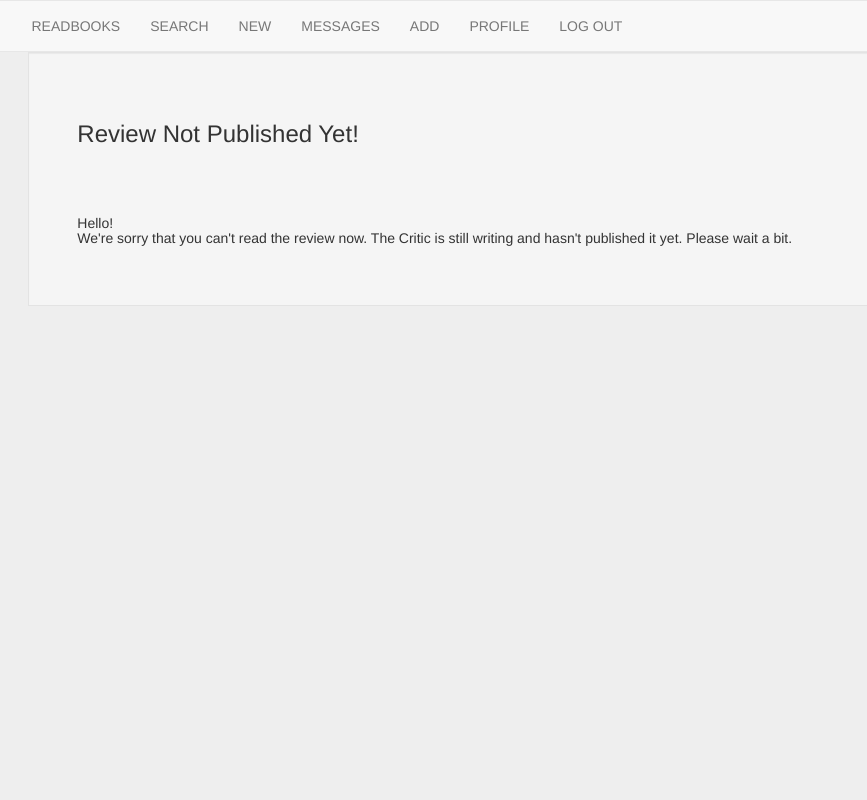
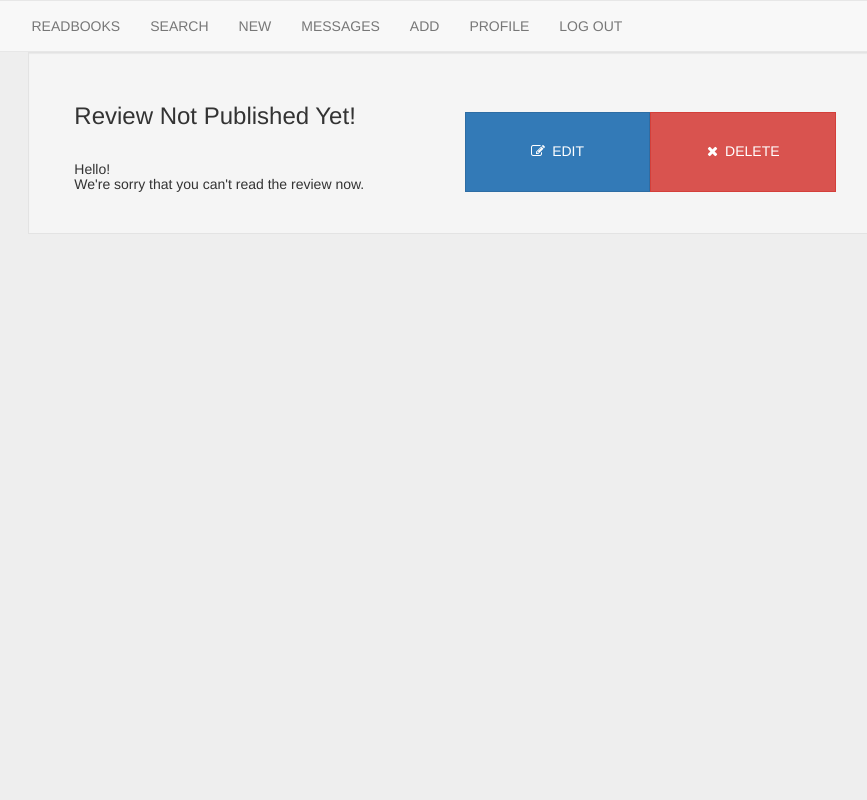
Before and after one commit to bluescorpx93/django-readbooks, a Django app: page /readbooks/review/2/ in a window 1280 px wide. Shown: the whole page, without its empty margins (106-973 px from the left). Run offline with Django 3.2, Linux system fonts and the light colour scheme; a user stored in the database is signed in; data comes from the database, SQL or seed files in the repository; both versions use the stored data as it was after the commit; parts of the project's set-up code (start-up, migrations or seed data) failed here and were passed over; some libraries are stand-ins or nearby versions.

Commit message:
review_owner added to both draft + published reviews

```diff
--- a/mysite/readbooks/views.py
+++ b/mysite/readbooks/views.py
@@ -116,13 +116,13 @@ def isLoggedUserReviewWriter(request, review_id):
 
 
 @login_required
-def show_review_by_id(request, review_id):
+def show_review_by_id(request, review_id, message=None):
 	try:
 		review_obj= models.Review.objects.get(id=int(review_id))
 		review_owner = isLoggedUserReviewWriter(request, review_id)
 	except ObjectDoesNotExist:
 		return render(request, 'default404.html')
-	return render(request, 'book_review.html', {'review_obj': review_obj, 'review_owner': review_owner})
+	return render(request, 'book_review.html', {'review_obj': review_obj, 'review_owner': review_owner, 'success': message})
 
 @login_required
 def show_group_by_id(request, group_id):
@@ -230,7 +230,7 @@ def register(request):
 
 @login_required
 def add_bf(request):
-	return render (request, 'add_book_bf.html', {'all_authors': models.Author.objects.all(), 'all_authors_count': models.Author.objects.all().count(), 'all_genres': models.Genre.objects.all(), 'all_genre_count': models.Genre.objects.all().count(), 'all_publishers': models.Publisher.objects.all(),	'all_publishers_count': models.Publisher.objects.all().count(), 'all_books_count': models.Book.objects.all().count(),'user_type':readerOrCritic(request.user.id)})
+	return render (request, 'add_bf.html', {'all_authors': models.Author.objects.all(), 'all_authors_count': models.Author.objects.all().count(), 'all_genres': models.Genre.objects.all(), 'all_genre_count': models.Genre.objects.all().count(), 'all_publishers': models.Publisher.objects.all(),	'all_publishers_count': models.Publisher.objects.all().count(), 'all_books_count': models.Book.objects.all().count(),'user_type':readerOrCritic(request.user.id)})
 
 @login_required
 def add_book_bf(request):
@@ -271,11 +271,15 @@ def add_review_bf(request):
 		newreview.save()
 		return list_recent_models(request, "New Review Added!")
 
-
 @login_required
 def edit_review(request):
 	review_to_edit = models.Review.objects.get(id=request.POST['review_id'])
 	review_to_edit.heading = request.POST['review_heading']
+	review_to_edit.status = request.POST['status']
 	review_to_edit.review = request.POST['review']
 	review_to_edit.save()
-	return HttpResponseRedirect ('/readbooks/new/')
+	return show_review_by_id(request, request.POST['review_id'], "Review Updated!")
+
+@login_required
+def add_publisher(request):
+	pass
--- a/mysite/templates/book_review.html
+++ b/mysite/templates/book_review.html
@@ -12,6 +12,84 @@
 </style>
 
 <div class='col-md-10 col-md-offset-1 '>
+{% if success %}
+	<div class='col-md-12'>
+		<div class="alert alert-success alert-dismissible" role="alert">
+			<button type="button" class="close" data-dismiss="alert" aria-label="Close"> <span aria-hidden="true">&times;</span> </button>
+				<strong>Hey!</strong> {{ success }}
+		</div>
+	</div>
+{% endif %}
+
+{% if review_obj.status != 'Published' %}
+<div class="col-md-10 col-md-offset-1 well bordrad-zero">
+	<div class='col-md-6'>
+		<h3 style="padding: 3%;"> Review Not Published Yet! </h3>
+		 <h5 style="padding: 3%;"> Hello! <br />We're sorry that you can't read the review now. </h5>
+	</div>
+	<div class='col-md-6' style='padding-top:5%;'>
+		{% if review_owner %}
+			<div class='col-md-6 pad-zero' >
+				<button type="button" class="btn btn-block btn-primary btnsize2" id="review_edit_btn" data-toggle="modal" data-target="#editReview"> <h5> <i class="fa fa-pencil-square-o iconspace"></i> Edit </h5> </button>
+			</div>
+			<div class='col-md-6 pad-zero' >
+				<button type="button" class="btn btn-block btn-danger btnsize2" id="review_edit_btn" data-toggle="modal" data-target="#deleteReview"> <h5> <i class="fa fa-remove iconspace"></i> Delete </h5> </button>
+			</div>
+			<div class="modal fade" id="editReview" tabindex="-1" role="dialog">
+		<div class="modal-dialog" role="document">
+			<div class="modal-content">
+				<div class='well bordrad-zero'>
+					<div class="modal-header">
+					  <button type="button" class="close" data-dismiss="modal" aria-label="Close"><span aria-hidden="true">&times;</span></button>
+						<h2 class="modal-title text-uppercase text-center">Edit</h2>
+					</div>
+					<form action = "/readbooks/edit_review/" method="post">
+						{% csrf_token %}
+						<div class="modal-body">
+							<style> .form-group{ padding: 2% 0 2% 0; }</style>
+
+							<div class='form-group'>
+								<label for="rev_heading" class="col-md-3 control-label">Heading</label>
+								<div class='col-md-9'>
+									<input type="text" name='review_heading' class='form-control' id='rev_heading' value="{{review_obj.heading}}">
+								</div>
+							 </div>
+							<div class="form-group">
+			            	<label for="id_status" class=" col-md-3 control-label">Status</label>
+			            	<div class='col-md-9'>
+									<select id="id_review_status" required="true" class="form-control" name="status">
+										<option value="Draft"> Draft </option>
+										<option value = "Published"> Publish</option>
+									</select>
+			            	</div>
+			          	</div>
+
+							<div class="form-group">
+								<label for="id_review" class=" col-md-3 control-label">Review</label>
+								<div class='col-md-9'>
+									<textarea name='review' id='id_review' rows='3' class='form-control'>{{review_obj.review}}</textarea>
+								</div>
+							</div>
+							<div class="form-group" '>
+								<input type='text' hidden="true" name='review_id' value="{{review_obj.id}}">
+							</div>
+						</div>
+						<div class="modal-footer">
+							<button type="button" class="btn btn-default" data-dismiss="modal">Close</button>
+							<button type="submit" class="btn btn-primary"> <i class='fa fa-pencil-square-o iconspace'> </i> Update </button>
+						</div>
+					</form>
+				</div>
+			</div>
+		</div>
+	</div>
+
+		{% endif %}
+	</div>
+
+</div>
+{% endif %}
+
 {% if review_obj.status == 'Published' %}
 	<div class='col-md-8 well bordrad-zero' style='padding:0 0.5% 0 0;'>
 		<h3 class='text-center text-uppercase' style='padding:3%;'> {{ review_obj.heading }} </h3>
@@ -84,6 +162,15 @@
 									<input type="text" name='review_heading' class='form-control' id='rev_heading' value="{{review_obj.heading}}">
 								</div>
 							 </div>
+							<div class="form-group">
+			            	<label for="id_status" class=" col-md-3 control-label">Status</label>
+			            	<div class='col-md-9'>
+									<select id="id_review_status" required="true" class="form-control" name="status">
+										<option value="Draft"> Draft </option>
+										<option value = "Published"> Publish</option>
+									</select>
+			            	</div>
+			          	</div>
 
 							<div class="form-group">
 								<label for="id_review" class=" col-md-3 control-label">Review</label>
@@ -124,12 +211,7 @@
 	});
 </script>
 
-{% if review_obj.status != 'Published' %}
-<div class="well bordrad-zero">
-	 <h3 style="padding: 3%;"> Review Not Published Yet! </h3>
-	 <h5 style="padding: 3%;"> Hello! <br />We're sorry that you can't read the review now. The Critic is still writing and hasn't published it yet. Please wait a bit.</h5>
-</div>
-{% endif %}
+
 
 
 {% endblock %}
```
Also changed, not shown: mysite/db.sqlite3, mysite/templates/add_bf.html (renamed from mysite/templates/add_book_bf.html), 1 other file.
